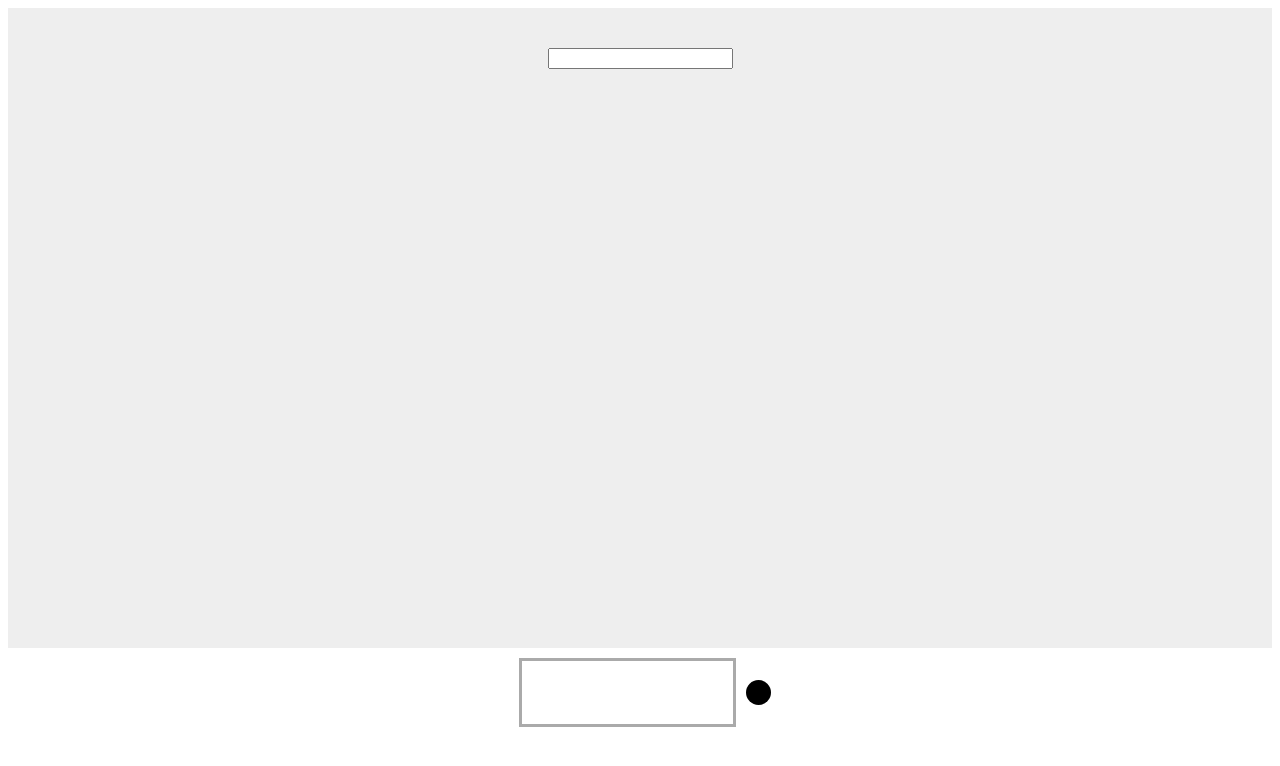
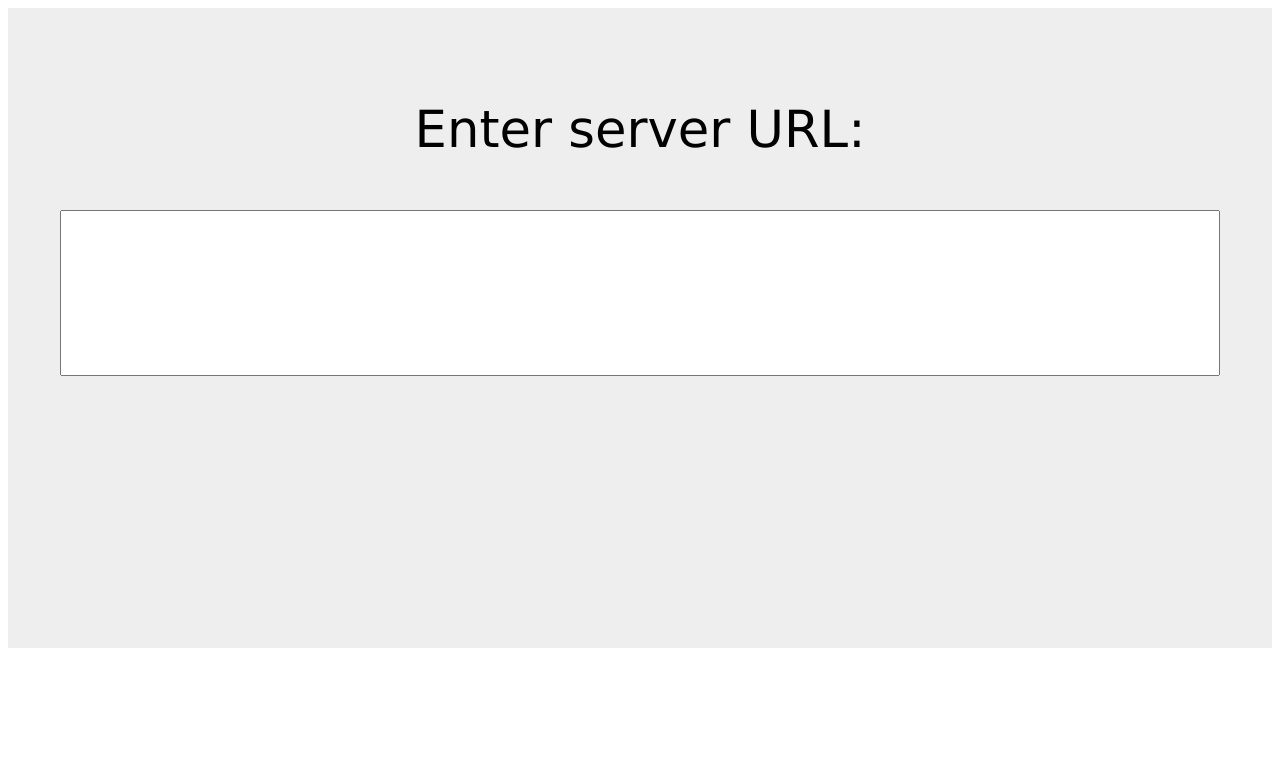
Before and after one commit to rishi1999/designtogether, a React (Create React App) app in the folder client/: page / in a window 1280 px wide. Shown: the top 766 px of the page. Built offline with nearby package versions, Linux system fonts and the light colour scheme.

Commit message:
removed unnecessary dependencies; removed unreachable code

```diff
--- a/client/src/App.css
+++ b/client/src/App.css
@@ -1,3 +1,7 @@
+p {
+    font-family: Verdana, Geneva, sans-serif;
+}
+
 table {
     border-collapse: collapse;
 }
@@ -9,15 +13,12 @@ td {
 
 }
 
-#paletteInput {
-    margin: 0.25em;
-    border: 0.1em solid #AAAAAA;
-    padding: 0.25em;
-    width: 5em;
-    outline: none;
-    font-size: 3vw;
+#serverInput {
+    width: 90vw;
+    height: 20vh;
+    font-size: 6vw;
     text-align: center;
-    color: #AAAAAA;
+    color: #000000;
 }
 
 #gridSection {
@@ -28,6 +29,17 @@ td {
     background-color: #eeeeee;
 }
 
+#paletteInput {
+    margin: 0.25em;
+    border: 0.1em solid #aaaaaa;
+    padding: 0.25em;
+    width: 5em;
+    outline: none;
+    font-size: 3vw;
+    text-align: center;
+    color: #aaaaaa;
+}
+
 .dot {
   height: 25px;
   width: 25px;
--- a/client/src/App.js
+++ b/client/src/App.js
@@ -66,10 +66,12 @@ class App extends Component {
 			<section id="gridSection">
 			{disp}
 			</section>
+			{serverURL !== "" &&
 			<Palette penColor={this.state.penColor} onPenColorChange={this.handlePenColorChange}/>
-			</center>
-			</div>
-			);
+		}
+		</center>
+		</div>
+		);
 	}
 }
 
@@ -87,15 +89,18 @@ class ServerInput extends Component {
 	}
 
 	render() {
-		return <input type="text" onKeyPress={this.handleKeyPress}/>;
+		return (
+			<React.Fragment>
+			<p style={{fontSize: "4vw"}}>Enter server URL:</p>
+			<input id="serverInput" type="text" onKeyPress={this.handleKeyPress}/>
+			</React.Fragment>
+			);
 	}
 }
 
 class Grid extends Component {
 	constructor(props) {
 		super(props);
-
-		this.resetAttempted = false;
 
 		// initializes client-side grid to all white
 		let grid = [];
@@ -126,8 +131,9 @@ class Grid extends Component {
 		axios.get(serverURL)
 		.then(response => this.setState(response.data))
 		.catch(error => {
-			if (!this.resetAttempted) {
-				this.resetAttempted = true;
+			if (this.timerID !== null) {
+				clearInterval(this.timerID);
+				this.timerID = null;
 				this.props.serverDownResponse();
 			}
 		});
@@ -174,7 +180,7 @@ class Space extends Component {
 			penColor: this.props.penColor
 		})
 		.then(response => {} /*console.log(response)*/)
-		.catch(error => console.error(error));
+		.catch(error => {} /*console.error(error)*/);
 	}
 
 	render() {
@@ -197,11 +203,13 @@ class Palette extends Component {
 	validateColor(str) {
 		if (str === "") { return false; }
 		if (str === "black") { return true; }
+		let returnVal;
 		const image = document.createElement("img");
 		image.style.color = "black";
 		image.style.color = str;
-		return image.style.color !== "black";
-		document.removeChild(image);
+		returnVal = image.style.color !== "black";
+		// image.parentNode.removeChild(image);
+		return returnVal;
 	}
 
 	handleKeyPress(e) {
@@ -215,7 +223,7 @@ class Palette extends Component {
 		return (
 			<React.Fragment>
 			<input id="paletteInput" type="text" onKeyPress={this.handleKeyPress}/>
-			<span class="dot" style={{backgroundColor: this.props.penColor}}/>
+			<span className="dot" style={{backgroundColor: this.props.penColor}}/>
 			</React.Fragment>
 			);
 	}
```
Also changed, not shown: 17 other files (tests, documents, lock files or other folders).
